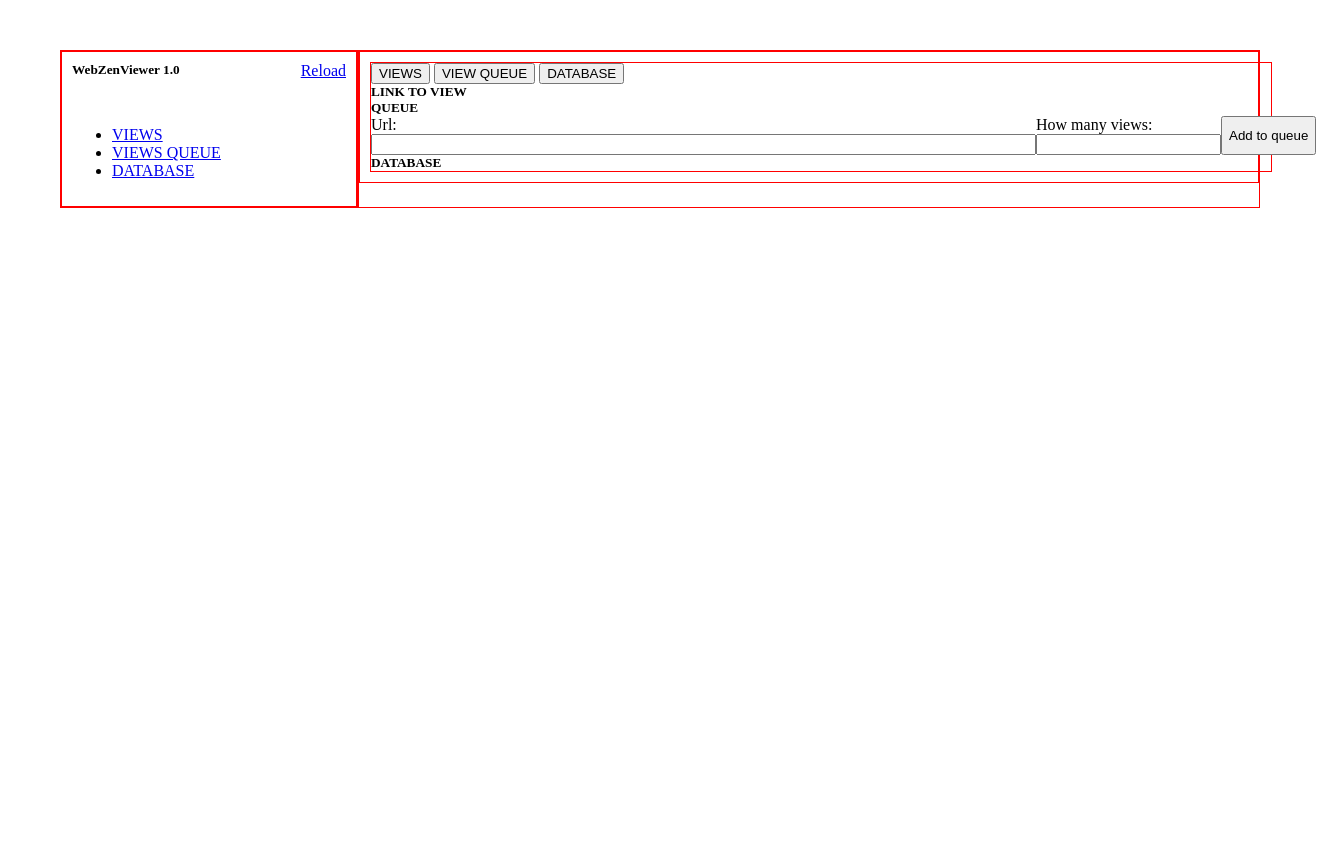
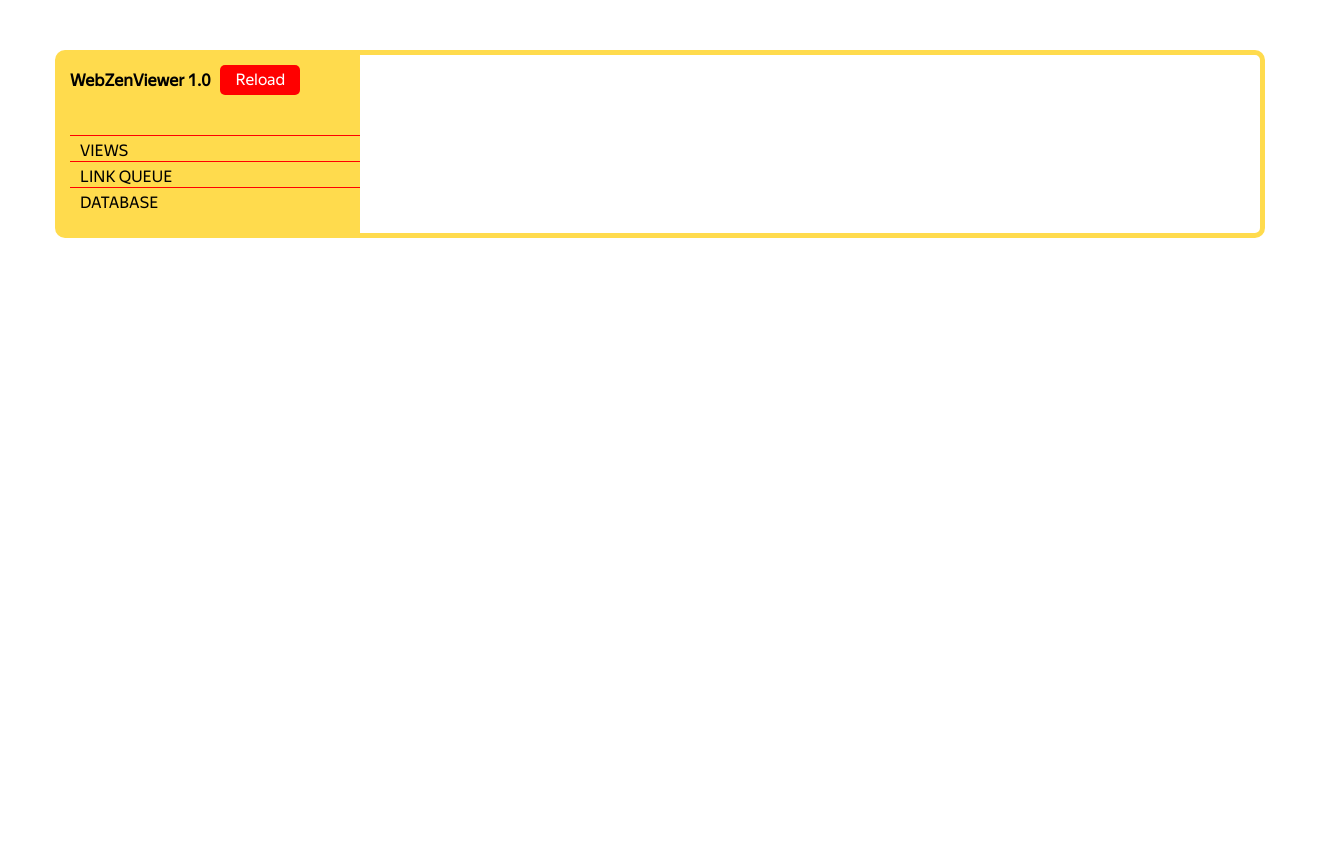
Before and after one commit to realowner/ZenViewer_Web, a Flask app: template app/templates/index.html in a window 1320 px wide. Run offline with Flask 2, Linux system fonts and the light colour scheme; the template is opened without the code that fills it: values named after a table or form of the project are taken from there, others are empty; some libraries are stand-ins or nearby versions.

Commit message:
redisign

```diff
--- a/app/forms.py
+++ b/app/forms.py
@@ -9,10 +9,18 @@ class LinkQueueForm(FlaskForm):
     views = IntegerField('How many views:', validators=[DataRequired()])
     submit_link = SubmitField('Add to queue')
 
-    def validate_url(self, url):
-        url_from_db = LinkQueue.query.filter_by(url=url.data).first()
+    def validate_url_for_queue(self, url_for_queue):
+        url_from_db = LinkQueue.query.filter_by(url=url_for_queue.data).first()
         if url_from_db is not None:
-            raise ValidationError('Url already exist!')
+            raise ValidationError('Url already exist.')
+        if 'https://' not in url_for_queue.data:
+            raise ValidationError('Url not valid.')
+
+    def validate_views(self, views):
+        if type(views.data) is not int:
+            raise ValidationError('Not int')
+        if views.data <= 0:
+            raise ValidationError('Num not valid.')
 
 
 class NumberOfViewes(FlaskForm):
--- a/app/static/css/style.css
+++ b/app/static/css/style.css
@@ -1,49 +1,117 @@
+@font-face {
+    font-family: 'Yandex Sans Text';
+    src: url('font/yandex/YandexSansText-Regular.ttf');
+    font-weight: normal;
+    font-style: normal;
+}
+
 html, body {
     width: 100%;
     height: 100%;
     padding: 0;
     margin: 0;
+    font-family: 'Yandex Sans Text', sans-serif;
   }
 
-h1{
+h1, p{
     margin: 0;
 }
 
 .flash{
     color: red;
     position: absolute;
-    /* margin-top: 25px; */
-    margin-left: 450px;
+    margin-left: 400px;
+    margin-top: 9px;
 }
 
 .content{
-    width: 100%;
-    height: 100%;
+    width: 1200px;
+    height: auto;
+    margin: 50px auto;
     display: flex;
+    border: 5px solid #ffdb4d;
+    border-radius: 10px;
 }
 
 .left-bar {
-    min-width: 400px;
-    height: 100%;
-    border: 1px solid red;
+    width: 300px;
+    height: auto;
+    background-color: #ffdb4d;
 }
 
 .left-bar-content{
-    border: 1px solid red;
+
+}
+
+.lbc-head{
+    display: flex;
+    align-items: center;
+    padding: 10px;
+    margin-bottom: 30px;
+    font-size: 20px;
+}
+
+.title{
+    margin-right: 10px;
+}
+
+.lbc-reload-btn{
+    padding-top: 5px;
+    width: 80px;
+    height: 25px;
+    font-size: 16px;
+    text-align: center;
+    text-decoration: none;
+    background-color: rgb(255, 0, 0);
+    border-radius: 5px;
+    color: white;
+    transition: background-color 0.3s ease, color 0.3s ease;
+}
+
+.lbc-reload-btn:hover{
+    color: red;
+    background-color: white;
+    transition: background-color 0.3s ease, color 0.3s ease;
+}
+
+.lbc-menu{
+    margin: 0 0 20px 10px;
+}
+
+.lbc-menu-list{
+    display: flex;
+    flex-direction: column;
+}
+
+.lbc-menu-list-item{
+    border-top: 1px solid red;
+    text-decoration: none;
+    padding: 5px 0 0 10px;
+    color: black;
+    background-color: none;
+    transition: background-color 1s ease, color 1s ease;
+}
+
+.lbc-menu-list-item:hover{
+    color: rgb(255, 0, 0);
+    background-color: white;
+    transition: background-color 0.2s ease, color 0.2s ease;
 }
 
 .right-bar{
-    width: 100%;
+    width: 900px;
     height: auto;
-    border: 1px solid red;
-    margin: 50px;
+
+}
+.right-bar-content{
+    padding: 10px;
 }
 
-.tab-container{
-    border: 1px solid red;
+.right-bar-content-head{
+    margin-bottom: 30px;
 }
 
-.tab-container-item{
+.right-bar-content-form{
     margin-bottom: 30px;
 }
 
@@ -57,47 +125,29 @@ h1{
     width: 100%;
     border-collapse: collapse;
 	text-align: center;
-	/* border: 1px solid black; */
+    font-size: 14px;
+}
+
+.queue-table a{
+   text-decoration: none;
+   color: rgb(141, 0, 0);
 }
 
 .queue-table td{
-	border: 1px solid black;
+    border: 1px solid black;
+    padding: 5px;
 }
 
-
-
-/**************************** TABS ****************************/
-.tab {
-    display: flex;
-    flex-wrap: nowrap;
+.queue-table-delete-btn{
+    font-size: 20px;
 }
 
-.tablinks{
-    margin: 0;
-    padding: 30px;
-    flex: 1 0 30%;
-    text-align: center;
-    border: 1px solid red;
+.views-num-form{
+    display: flex;
+    justify-content: space-between;
 }
 
-.tablinks:hover{
-    cursor: pointer;
+.right-bar-content-links{
+    display: flex;
+    justify-content: space-between;
 }
-
-.tabcontent{
-    display: none;
-    margin: 0;
-    padding: 15px;
-}
-
-.active {
-    display: block;
-}
-
-.tab-active {
-    border: none;
-}
-
-.tab-active:hover{
-    cursor: default;
-}
--- a/app/static/css/style2.css
+++ /dev/null
@@ -1,88 +0,0 @@
-html, body {
-    width: 100%;
-    height: 100%;
-    padding: 0;
-    margin: 0;
-  }
-
-h1, p{
-    margin: 0;
-}
-
-.flash{
-    color: red;
-    position: absolute;
-    margin-left: 400px;
-    margin-top: 10px;
-}
-
-.content{
-    width: 1200px;
-    height: auto;
-    margin: 50px auto;
-    display: flex;
-}
-
-.left-bar {
-    width: 300px;
-    height: auto;
-    border: 1px solid red;
-}
-.left-bar-content{
-    padding: 10px;
-    border: 1px solid red;
-
-}
-.lbc-head{
-    display: flex;
-    justify-content: space-between;
-    margin-bottom: 30px;
-}
-.lbc-menu{
-    display: flex;
-    flex-direction: column;
-}
-
-.right-bar{
-    width: 900px;
-    height: auto;
-    border: 1px solid red;
-
-}
-.right-bar-content{
-    padding: 10px;
-    border: 1px solid red;
-}
-.right-bar-content-head{
-    margin-bottom: 30px;
-}
-.right-bar-content-form{
-    margin-bottom: 30px;
-}
-
-.queue_form{
-    display: flex;
-    justify-content: space-between;
-    /* border: 1px solid red; */
-}
-
-.queue-table{
-    width: 100%;
-    border-collapse: collapse;
-	text-align: center;
-	/* border: 1px solid black; */
-}
-
-.queue-table td{
-	border: 1px solid black;
-}
-
-.views-num-form{
-    display: flex;
-    justify-content: space-between;
-}
-
-.right-bar-content-links{
-    display: flex;
-    justify-content: space-between;
-}
--- a/app/templates/base.html
+++ b/app/templates/base.html
@@ -3,7 +3,8 @@
 <head>
     <meta charset="UTF-8">
     <title>WebZenViewer</title>
-    <link rel="stylesheet" href="{{ url_for('static', filename='css/style2.css') }}">
+    <link rel="stylesheet" href="{{ url_for('static', filename='css/style.css') }}">
+    <link rel="stylesheet" href="https://maxcdn.bootstrapcdn.com/font-awesome/4.5.0/css/font-awesome.min.css">
 </head>
 <body class="main-container">
     <section class="content">
@@ -23,16 +24,16 @@
             <section class="left-bar-content">
 
                 <section class="lbc-head">
-                    <h1>WebZenViewer 1.0</h1>
-                    <a href="{{ url_for('index') }}">Reload</a>
+                    <h1 class="title">WebZenViewer 1.0</h1>
+                    <a href="{{ url_for('index') }}" class="lbc-reload-btn">Reload</a>
                 </section>
 
                 <section class="lbc-menu">
-                    <ul>
-                        <li><a href="{{ url_for('views') }}">VIEWS</a></li>
-                        <li><a href="{{ url_for('queue') }}">VIEWS QUEUE</a></li>
-                        <li><a href="{{ url_for('index') }}">DATABASE</a></li>
-                    </ul>
+                    <div class="lbc-menu-list">
+                        <a href="{{ url_for('views') }}" class="lbc-menu-list-item">VIEWS</a>
+                        <a href="{{ url_for('queue') }}" class="lbc-menu-list-item">LINK QUEUE</a>
+                        <a href="{{ url_for('index') }}" class="lbc-menu-list-item">DATABASE</a>
+                    </div>
 
                 </section>
 
--- a/app/templates/index.html
+++ b/app/templates/index.html
@@ -1,90 +1,5 @@
 {% extends 'base.html' %}
 
 {% block rightbar %}
-    <section class="right-bar">
 
-        <div class="tab">
-            <button class="tablinks tab-active">VIEWS</button>
-            <button class="tablinks">VIEW QUEUE</button>
-            <button class="tablinks">DATABASE</button>
-        </div>
-
-        <div class="wrap">
-
-            <div data-id="VIEWS" class="tabcontent active">
-                <div class="tab-container">
-                    <div class="tab-container-item">
-                        <h1>LINK TO VIEW<h1>
-                    </div>
-
-                    <div class="tab-container-item">
-                        {% for link in queue_links %}
-                            <hr>
-                            <form method="post" class="views_num_form">
-                                {{ views_num_form.hidden_tag() }}
-                                {{ views_num_form.url_for_viewer(size=128, value=link.url, disabled=True) }}
-                                {{ views_num_form.num.label }}
-                                {{ views_num_form.num(size=4) }}
-                                {{ views_num_form.submit_view }}
-
-                            </form>
-
-                        {% endfor %}
-
-                    </div>
-
-                </div>
-            </div>
-
-            <div data-id="VIEW QUEUE" class="tabcontent">
-                <div class="tab-container">
-                    <div class="tab-container-item">
-                        <h1>QUEUE<h1>
-                    </div>
-
-                    <div class="tab-container-item">
-                        <form method="post" class="queue_form">
-                            {{ queue_form.hidden_tag() }}
-                            <div>
-                            {{ queue_form.url_for_queue.label }}
-                            {{ queue_form.url_for_queue(size=80) }}
-                            {% for error in queue_form.url_for_queue.errors %}
-                                <span style="color: red; font-size: 10pt;">{{ error }}</span>
-                            {% endfor %}
-                            </div>
-                            <div>
-                            {{ queue_form.views.label }}
-                            {{ queue_form.views(size=4) }}
-                            </div>
-                            {{ queue_form.submit_link }}
-                        </form>
-                    </div>
-
-                    <div class="tab-container-item">
-                        <table class="queue-table">
-                            {% for link in queue_links %}
-                                <tr>
-                                    <td style="width: 75%;">{{ link.url }}</td>
-                                    <td>{{ link.views }}</td>
-                                    <td>button_here</td>
-                                </tr>
-                            {% endfor %}
-                        </table>
-                    </div>
-
-                </div>
-
-            </div>
-
-            <div data-id="DATABASE" class="tabcontent">
-                <div class="tab-container">
-                    <h1>DATABASE<h1>
-
-                </div>
-
-            </div>
-
-        </div>
-
-    </section>
 {% endblock %}
--- a/app/templates/index2.html
+++ /dev/null
@@ -1,5 +0,0 @@
-{% extends 'base.html' %}
-
-{% block rightbar %}
-
-{% endblock %}
--- a/app/zensel/browser.py
+++ b/app/zensel/browser.py
@@ -22,7 +22,7 @@ class Browser:
             options.set_preference('network.proxy.ssl', ip)
             options.set_preference('network.proxy.ssl_port', port)
 
-        options.headless = True
+        # options.headless = True
 
         browser = webdriver.Firefox(
             # executable_path="firefoxdriver\geckodriver.exe",
```
Also changed, not shown: app/routes.py (+4 -4 lines), app/templates/queue.html (+5 -2 lines), app/static/font/yandex/YandexSansText-Regular.ttf (added), database.db.
